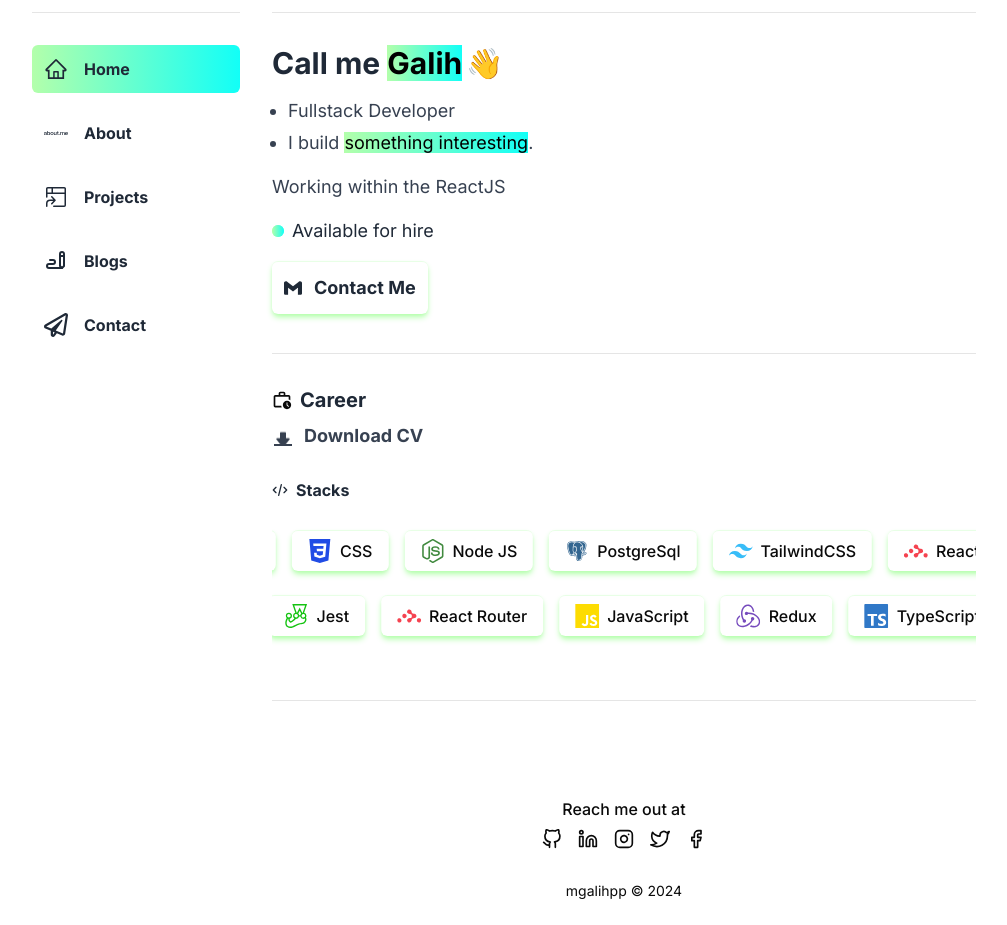
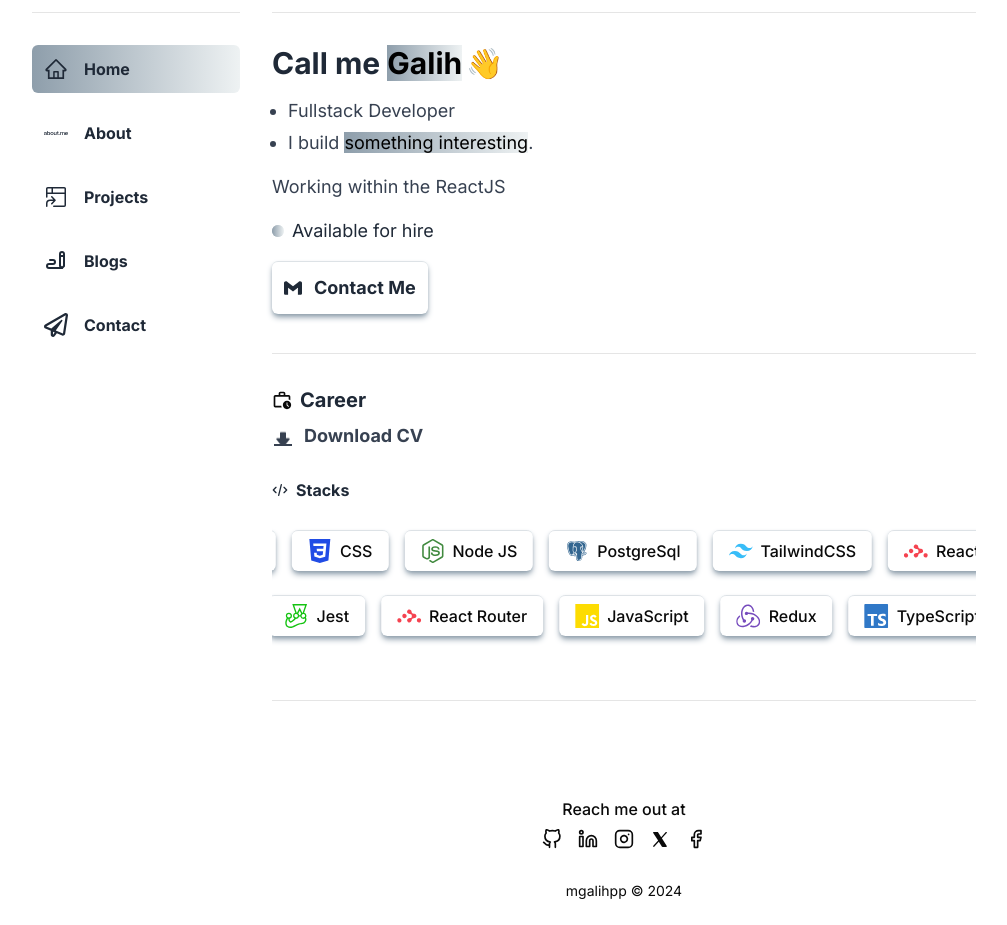
Before and after one commit to mgalihpp/portfolio, a React (Vite) app: page / in a window 1280 px wide. Shown: the part 120-1045 px from the top of the page, without its empty margins (136-1143 px from the left). Built offline with nearby package versions, Linux system fonts and the light colour scheme.

Commit message:
change color palette

```diff
--- a/src/components/Blog/Article.tsx
+++ b/src/components/Blog/Article.tsx
@@ -20,10 +20,9 @@ export default function Article({ content }: ArticleProps) {
 
   const handleCopy = (code: string) => {
     copy(code);
+    console.log('Copied', value);
     setIsCopied(true);
   };
-
-  console.log('Copied', value);
 
   React.useEffect(() => {
     if (isCopied) {
--- a/src/components/TopLoadingBar.tsx
+++ b/src/components/TopLoadingBar.tsx
@@ -14,7 +14,7 @@ const TopLoadingBar = () => {
     }
   }, [navigation]);
 
-  return <LoadingBar color='#b3ffab' ref={ref} />;
+  return <LoadingBar color='#8e9eab' ref={ref} />;
 };
 
 export default TopLoadingBar;
--- a/src/constants/SosialLinks.tsx
+++ b/src/constants/SosialLinks.tsx
@@ -2,22 +2,38 @@ import {
   FiLinkedin,
   FiGithub,
   FiInstagram,
-  FiTwitter,
   FiFacebook,
 } from 'react-icons/fi';
 
 const ICON_SIZE: number = 20;
 
+const Xicon = ({ size }: { size: number }) => {
+  return (
+    <svg
+      width={size}
+      height={size}
+      viewBox="0 0 24 24"
+      fill="none"
+      xmlns="http://www.w3.org/2000/svg"
+    >
+      <path
+        d="M20.1564 21.1109C20.0918 21.2286 19.9968 21.3267 19.8814 21.3951C19.766 21.4636 19.6343 21.4998 19.5001 21.5H15.0001C14.8739 21.5 14.7497 21.4681 14.6391 21.4073C14.5285 21.3465 14.435 21.2587 14.3673 21.1522L10.5714 15.1869L5.05512 21.2544C4.92065 21.3988 4.73466 21.4845 4.53748 21.4927C4.34029 21.5009 4.14781 21.4311 4.00176 21.2984C3.8557 21.1657 3.76785 20.9807 3.75725 20.7836C3.74665 20.5866 3.81415 20.3933 3.94512 20.2456L9.73606 13.8706L3.86731 4.65313C3.79503 4.53973 3.75457 4.40898 3.75016 4.27458C3.74575 4.14018 3.77756 4.00707 3.84226 3.88918C3.90695 3.77129 4.00215 3.67296 4.11789 3.60449C4.23363 3.53603 4.36565 3.49993 4.50012 3.5H9.00012C9.12635 3.50004 9.25052 3.53194 9.36114 3.59274C9.47176 3.65353 9.56524 3.74127 9.63293 3.84781L13.4289 9.81312L18.9451 3.74562C19.0796 3.60117 19.2656 3.51555 19.4628 3.50731C19.6599 3.49907 19.8524 3.56888 19.9985 3.70161C20.1445 3.83435 20.2324 4.01929 20.243 4.21636C20.2536 4.41343 20.1861 4.60674 20.0551 4.75438L14.2642 11.1247L20.1329 20.3478C20.2048 20.4613 20.2449 20.5919 20.249 20.7262C20.2531 20.8604 20.2211 20.9933 20.1564 21.1109Z"
+        fill="currentColor"
+      ></path>
+    </svg>
+  );
+};
+
 export const SOCIAL_LINKS = [
   {
-    icon: <FiGithub size={ICON_SIZE} />,
+    icon: <FiGithub size={ICON_SIZE}  />,
     url: 'https://github.com/mgalihpp',
     label: 'GitHub',
     backgroundColor: '#262626',
   },
   {
     icon: <FiLinkedin size={ICON_SIZE} />,
-    url: 'https://www.linkedin.com/in/mgalihpp/',
+    url: 'https://www.linkedin.com/in/',
     label: 'LinkedIn',
     backgroundColor: '#0A66C2',
   },
@@ -28,8 +44,8 @@ export const SOCIAL_LINKS = [
     backgroundColor: 'linear-gradient(to right, #f9ce34, #ee2a7b, #6228d7)',
   },
   {
-    icon: <FiTwitter size={ICON_SIZE} />,
-    url: 'https://twitter.com/mgalihpp',
+    icon: <Xicon size={ICON_SIZE} />,
+    url: 'https://x.com/mgalihppp',
     label: 'Twitter',
     backgroundColor: '#262626',
   },
--- a/src/index.css
+++ b/src/index.css
@@ -71,7 +71,7 @@
   }
 
   *::-webkit-scrollbar-thumb {
-    @apply rounded-sm sm:bg-[#B3FFAB];
+    @apply rounded-sm sm:bg-[#2a2d30];
   }
 
   *::-webkit-scrollbar-track {
--- a/src/layouts/RootLayout.tsx
+++ b/src/layouts/RootLayout.tsx
@@ -7,11 +7,11 @@ import { Outlet, ScrollRestoration } from 'react-router-dom';
 const RootLayout = () => {
   return (
     <>
-      <div className='md:flex lg:m-auto lg:max-w-5xl lg:justify-center'>
+      <div className="md:flex lg:m-auto lg:max-w-5xl lg:justify-center">
         <Sidebar />
         <MobileSideBar />
 
-        <div className='w-full lg:max-w-3xl'>
+        <div className="w-full lg:max-w-3xl">
           <main>
             <Outlet />
           </main>
@@ -22,12 +22,8 @@ const RootLayout = () => {
 
       <TopLoadingBar />
       <ScrollRestoration
-        getKey={(location, matches) => {
+        getKey={(location) => {
           const paths = ['/', '/about', '/contact', '/projects', '/blogs'];
-
-          console.log('location', location);
-
-          console.log('matches', matches);
 
           return paths.includes(location.pathname)
             ? location.pathname
--- a/tailwind.config.ts
+++ b/tailwind.config.ts
@@ -24,8 +24,8 @@ const config = {
         'secondary-dark': '#e5e7eb',
         'primary-light': '#1f2937',
         'secondary-light': '#374151',
-        'primary-gradient': '#b3ffab',
-        'secondary-gradient': '#12fff7',
+        'primary-gradient': '#8e9eab',
+        'secondary-gradient': '#eef2f3',
         border: 'hsl(var(--border))',
         input: 'hsl(var(--input))',
         ring: 'hsl(var(--ring))',
@@ -176,7 +176,7 @@ const config = {
         'rain-arrow': 'rainArrow 1s ease-out infinite',
       },
       backgroundImage: {
-        'gradient-linear': 'linear-gradient(to right, #b3ffab, #12fff7);',
+        'gradient-linear': 'linear-gradient(to right, #8e9eab, #eef2f3);',
       },
     },
   },
```
